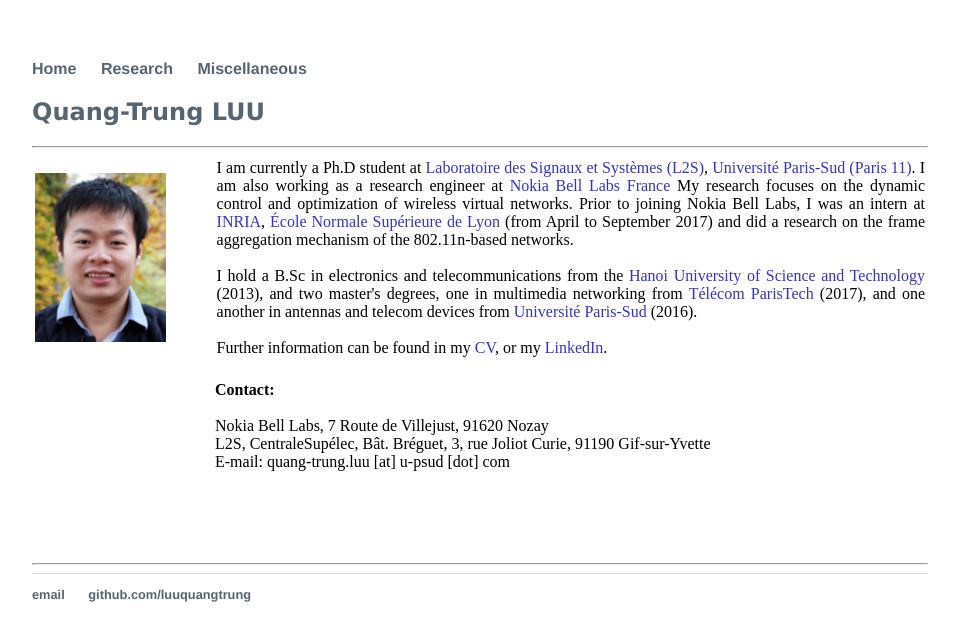
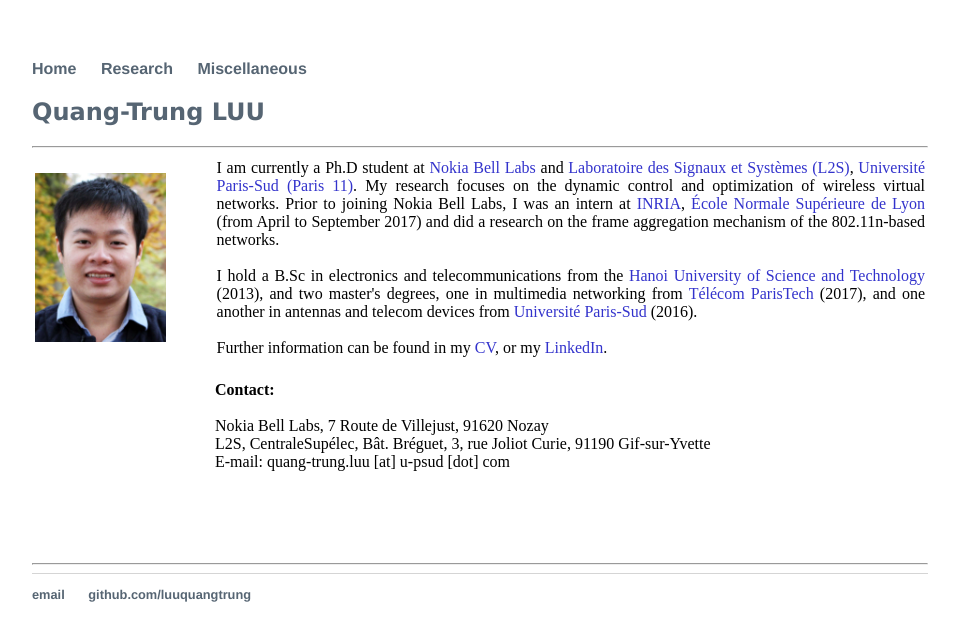
Before and after one commit to luuquangtrung/luuquangtrung.github.io_v1, a Jekyll site: the page built from index.html, in a window 1280 px wide. Shown: the top 641 px of the page, without its empty margins (160-1119 px from the left). Built offline with Jekyll 4.4.1, drawn with Linux system fonts in a browser that asks for light colours.

Commit message:
Update index.html

```diff
--- a/index.html
+++ b/index.html
@@ -20,10 +20,9 @@ title: Quang-Trung Luu
         <td width="5%" align = "center"> </td>
 
         <td width="80%" align = "justify">
-	        I am currently a Ph.D student at
+	        I am currently a Ph.D student at <a href="https://www.bell-labs.com/" target="_blank" rel="nofollow" style="color: #3333cc">Nokia Bell Labs</a> and
 			<a href="http://www.l2s.centralesupelec.fr/" target="_blank" rel="nofollow" style="color: #3333cc">Laboratoire des Signaux et Systèmes (L2S)</a>,
 			<a href="http://www.u-psud.fr/" target="_blank" rel="nofollow" style="color: #3333cc">Universit&eacute; Paris-Sud (Paris 11)</a>.
-			I am also working as a research engineer at <a href="https://www.bell-labs.com/" target="_blank" rel="nofollow" style="color: #3333cc">Nokia Bell Labs France</a>
 			My research focuses on the dynamic control and optimization of wireless virtual networks.
 			Prior to joining Nokia Bell Labs, I was an intern at <a href="https://team.inria.fr/dante/" style="color: #3333cc">INRIA</a>,
 			<a href="http://www.ens-lyon.fr/" style="color: #3333cc">École Normale Supérieure de Lyon</a> (from April to September 2017)
```
